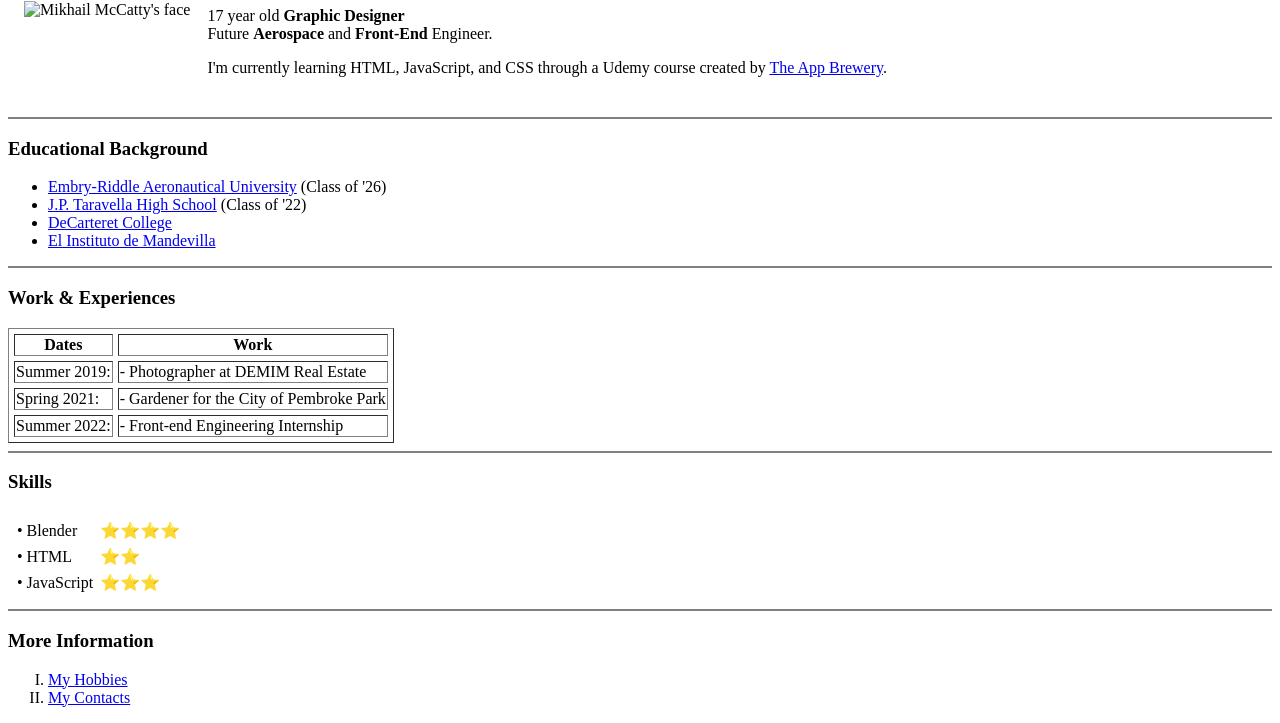
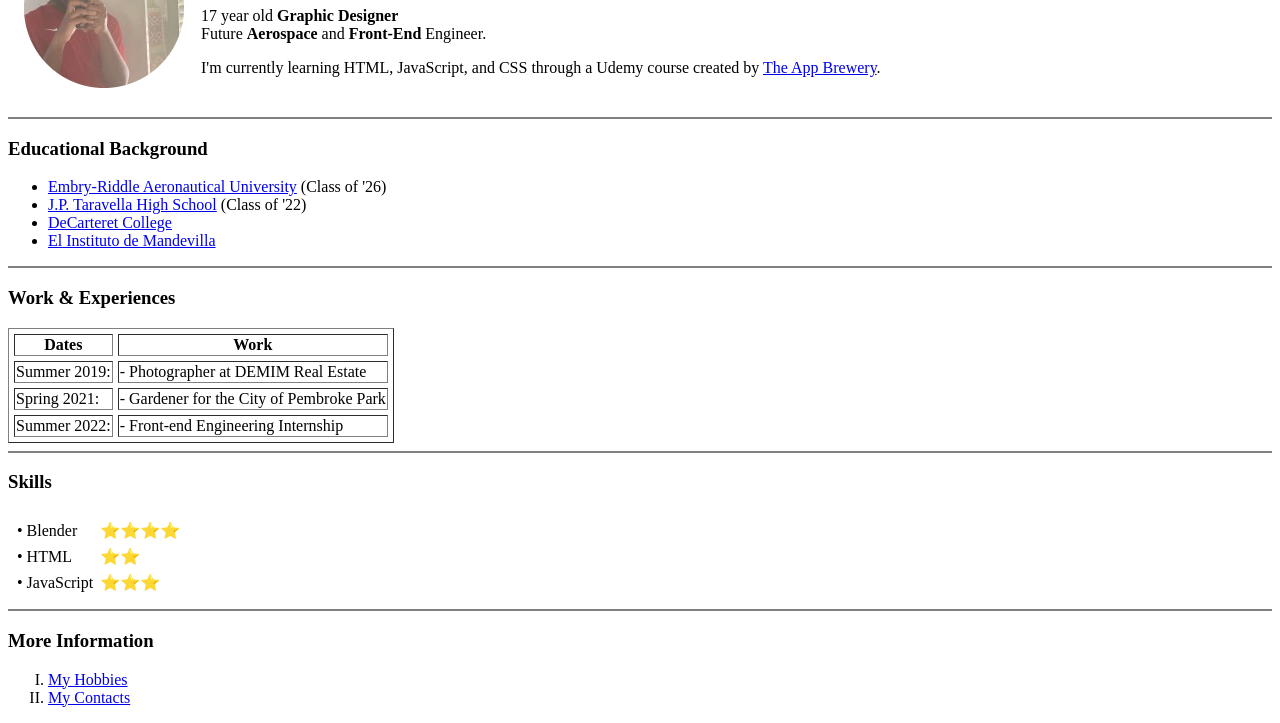
Before and after one commit to cosins/CV, a plain HTML site: page index.html in a window 1280 px wide. Shown: the part 97-820 px from the top of the page. Drawn offline with Linux system fonts and the light colour scheme.

Commit message:
Update index.html

```diff
--- a/index.html
+++ b/index.html
@@ -9,7 +9,7 @@
 <body>
   <table cellspacing="15">
     <tr>
-      <td><img src="mikhail.png" alt="Mikhail McCatty's face"></td>
+      <td><img src="images/mikhail.png" alt="Mikhail McCatty's face"></td>
       <td>
         <h1>Mikhail McCatty</h1>
         <p>
```
